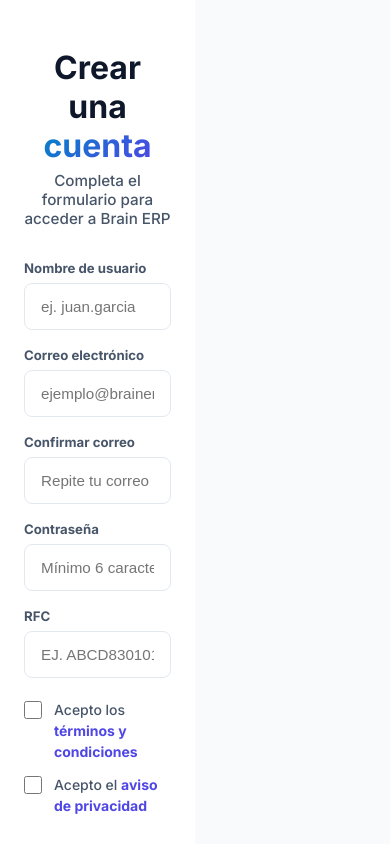
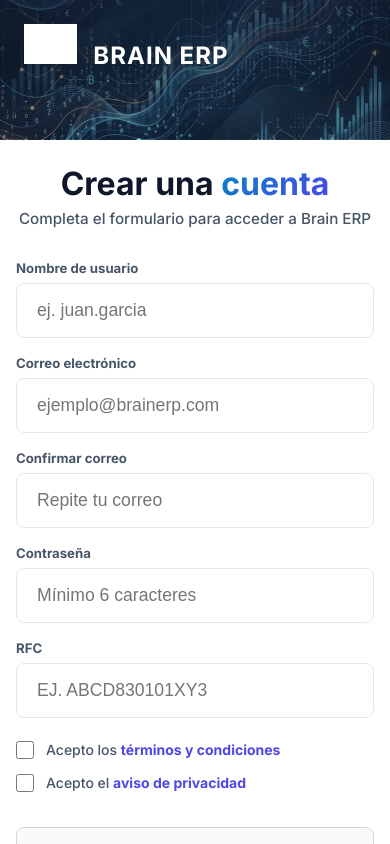
Before and after one commit to gapman20/ERP_Brain_React, a React (Vite) app: page /forgot-password in a window 390 px wide. Both pictures are taken after a click on the button "Registrarte". Built offline with nearby package versions, Linux system fonts and the light colour scheme; grey boxes are pictures that could not be loaded.

Commit message:
feat: add mobile responsive layout to Register and ForgotPassword pages

```diff
--- a/src/assets/pages/ForgotPassword/ForgotPassword.css
+++ b/src/assets/pages/ForgotPassword/ForgotPassword.css
@@ -181,6 +181,67 @@
 
 /* ── RESPONSIVE ── */
 @media (max-width: 900px) {
-  .fp-left  { display: none !important; }
-  .fp-right { padding: 3rem 1.5rem !important; }
+  .fp-container {
+    flex-direction: column;
+  }
+  .fp-left {
+    display: flex !important;
+    flex: 0 0 auto;
+    height: 180px;
+    width: 100%;
+    border-right: none;
+    border-bottom: 1px solid var(--border);
+  }
+  .fp-left > div {
+    padding: 1.5rem !important;
+  }
+  .fp-left img {
+    height: 40px !important;
+  }
+  .fp-left h2 {
+    font-size: 1.5rem !important;
+    margin-bottom: 1rem !important;
+  }
+  .fp-left > div > div:last-child {
+    display: none;
+  }
+  .fp-right {
+    flex: 1;
+    width: 100%;
+    padding: 2rem 1.5rem !important;
+  }
+  .fp-form-wrapper {
+    max-width: 100% !important;
+  }
+  .fp-input {
+    padding: 1rem 1.25rem;
+    font-size: 1.1rem;
+  }
+  .fp-btn-send {
+    padding: 1.25rem;
+    font-size: 1.1rem;
+  }
+  .fp-captcha-widget {
+    padding: 1rem;
+    margin: 1rem 0;
+  }
+  .fp-captcha-label {
+    font-size: 1rem;
+  }
 }
+
+@media (max-width: 480px) {
+  .fp-left {
+    height: 140px;
+  }
+  .fp-right {
+    padding: 1.5rem 1rem !important;
+  }
+  .fp-captcha-widget {
+    flex-direction: row;
+    gap: 1rem;
+  }
+  .fp-captcha-logo {
+    display: none;
+  }
+}
--- a/src/assets/pages/ForgotPassword/ForgotPassword.jsx
+++ b/src/assets/pages/ForgotPassword/ForgotPassword.jsx
@@ -111,7 +111,7 @@ export default function ForgotPassword() {
           zIndex: 1,
         }} />
 
-        <div style={{
+        <div className="fp-left-content" style={{
           position: 'relative', zIndex: 10, height: '100%', display: 'flex',
           flexDirection: 'column', justifyContent: 'space-between', padding: '4rem',
         }}>
--- a/src/assets/pages/Register/Register.css
+++ b/src/assets/pages/Register/Register.css
@@ -271,6 +271,67 @@
 
 /* ── RESPONSIVE ── */
 @media (max-width: 900px) {
-  .register-left  { display: none !important; }
-  .register-right { padding: 3rem 1.5rem !important; }
+  .register-container {
+    flex-direction: column;
+  }
+  .register-left {
+    display: flex !important;
+    flex: 0 0 auto;
+    height: 180px;
+    width: 100%;
+    border-right: none;
+    border-bottom: 1px solid var(--border);
+  }
+  .register-left > div {
+    padding: 1.5rem !important;
+  }
+  .register-left img {
+    height: 40px !important;
+  }
+  .register-left h2 {
+    font-size: 1.5rem !important;
+    margin-bottom: 1rem !important;
+  }
+  .register-left > div > div:last-child {
+    display: none;
+  }
+  .register-right {
+    flex: 1;
+    width: 100%;
+    padding: 2rem 1.5rem !important;
+  }
+  .register-form-wrapper {
+    max-width: 100% !important;
+  }
+  .register-input {
+    padding: 1rem 1.25rem;
+    font-size: 1.1rem;
+  }
+  .btn-register, .register-google-btn {
+    padding: 1.25rem;
+    font-size: 1.1rem;
+  }
+  .captcha-widget {
+    padding: 1rem;
+    margin: 1rem 0;
+  }
+  .captcha-label {
+    font-size: 1rem;
+  }
 }
+
+@media (max-width: 480px) {
+  .register-left {
+    height: 140px;
+  }
+  .register-right {
+    padding: 1.5rem 1rem !important;
+  }
+  .captcha-widget {
+    flex-direction: row;
+    gap: 1rem;
+  }
+  .captcha-logo {
+    display: none;
+  }
+}
--- a/src/assets/pages/Register/Register.jsx
+++ b/src/assets/pages/Register/Register.jsx
@@ -132,7 +132,7 @@ export default function Register() {
           zIndex: 1,
         }} />
 
-        <div style={{
+        <div className="register-left-content" style={{
           position: 'relative', zIndex: 10, height: '100%', display: 'flex',
           flexDirection: 'column', justifyContent: 'space-between', padding: '4rem',
         }}>
```
